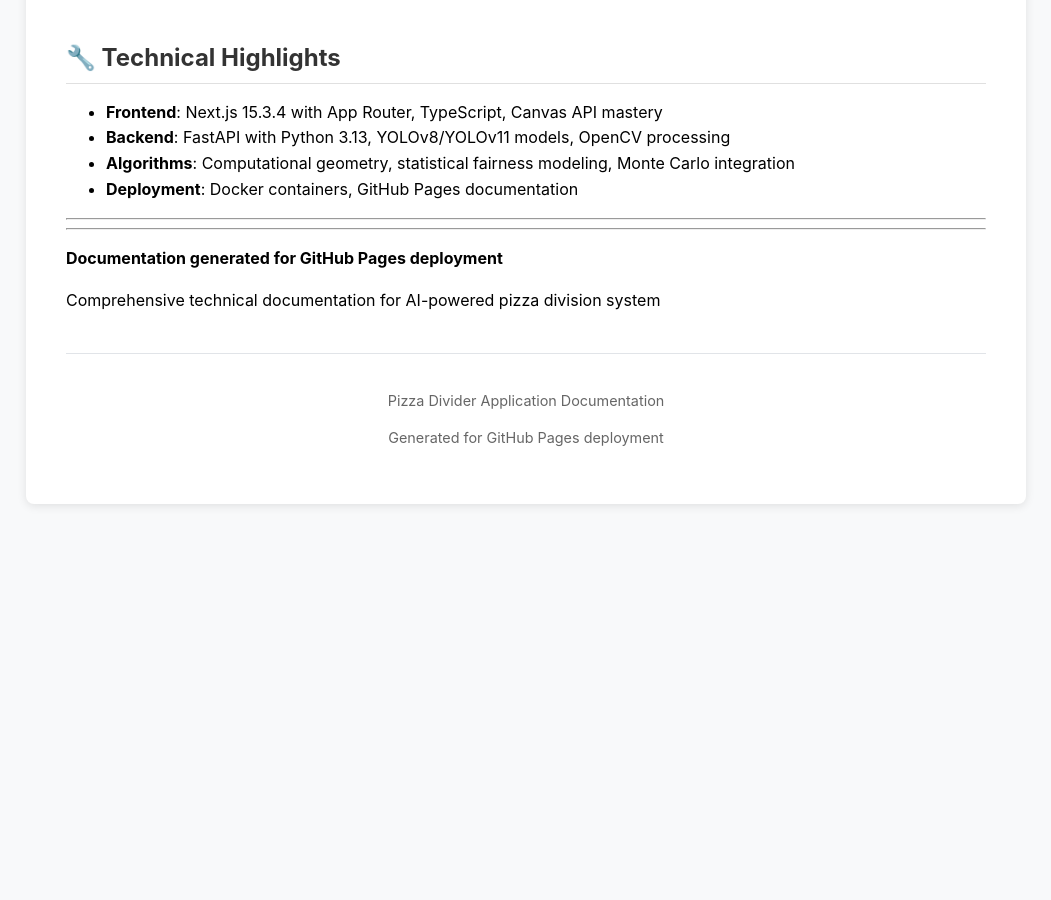
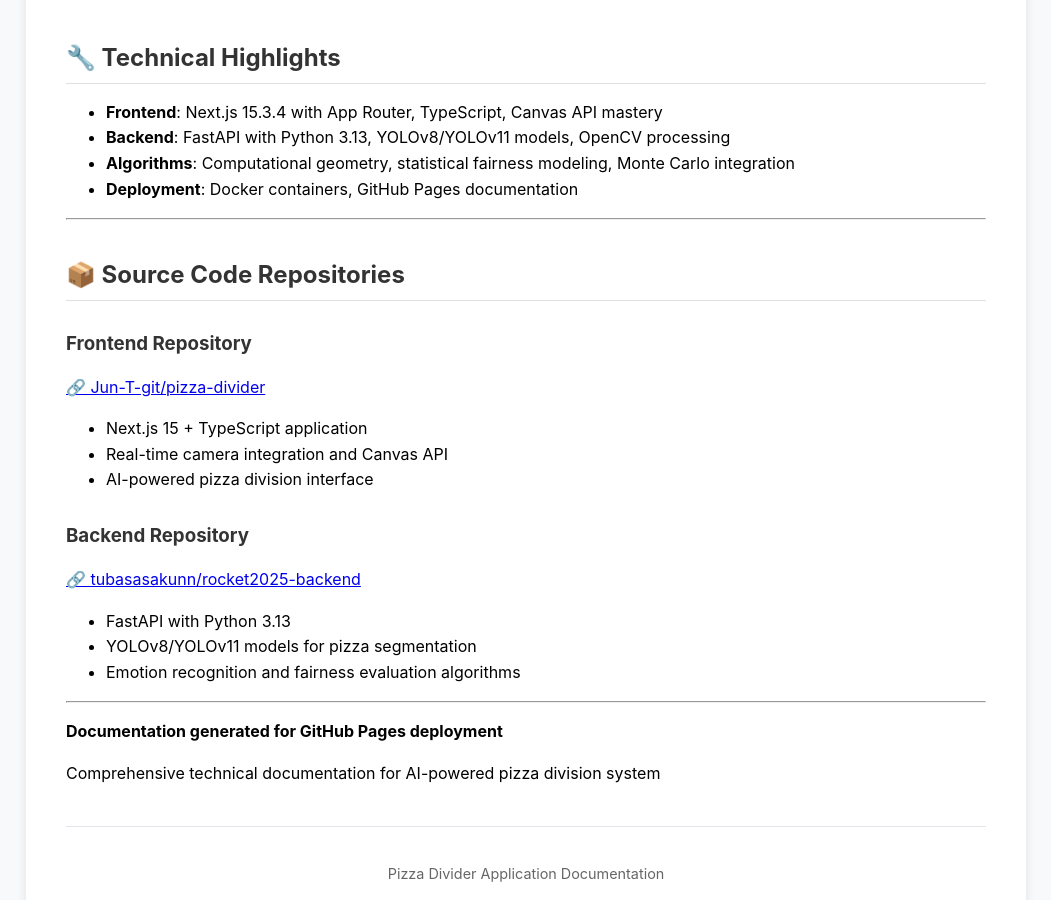
Before and after one commit to Jun-T-git/pizza-divider, a Jekyll site: the page built from docs/index.md, in a window 1280 px wide and 900 px high, scrolled down 1407 px. Shown: the whole window, without its empty margins (114-1165 px from the left). Built offline with Jekyll 4.4.1, drawn with Linux system fonts in a browser that asks for light colours; before the commit the page ends 1951 px from its top, so only the background shows below that.

Commit message:
Add backend repository link to documentation
- Added Source Code Repositories section to all index files
- Included both frontend and backend GitHub repository links
- Frontend: https://github.com/Jun-T-git/pizza-divider
- Backend: https://github.com/tubasasakunn/rocket2025-backend
- Applied to English and Japanese documentation

🤖 Generated with [Claude Code](https://claude.ai/code)

Co-Authored-By: Claude <noreply@anthropic.com>

```diff
--- a/docs/index.md
+++ b/docs/index.md
@@ -57,6 +57,20 @@ Moving Knife法、感情認識、公平性評価など、実装されている
 
 ---
 
+## 📦 Source Code Repositories
+
+### **Frontend Repository**
+[🔗 Jun-T-git/pizza-divider](https://github.com/Jun-T-git/pizza-divider)
+- Next.js 15 + TypeScript application
+- Real-time camera integration and Canvas API
+- AI-powered pizza division interface
+
+### **Backend Repository**
+[🔗 tubasasakunn/rocket2025-backend](https://github.com/tubasasakunn/rocket2025-backend)
+- FastAPI with Python 3.13
+- YOLOv8/YOLOv11 models for pizza segmentation
+- Emotion recognition and fairness evaluation algorithms
+
 ---
 
 **Documentation generated for GitHub Pages deployment**
```
Also changed, not shown: docs/en/index.md (+14 -0 lines), docs/ja/index.md (+14 -0 lines).
